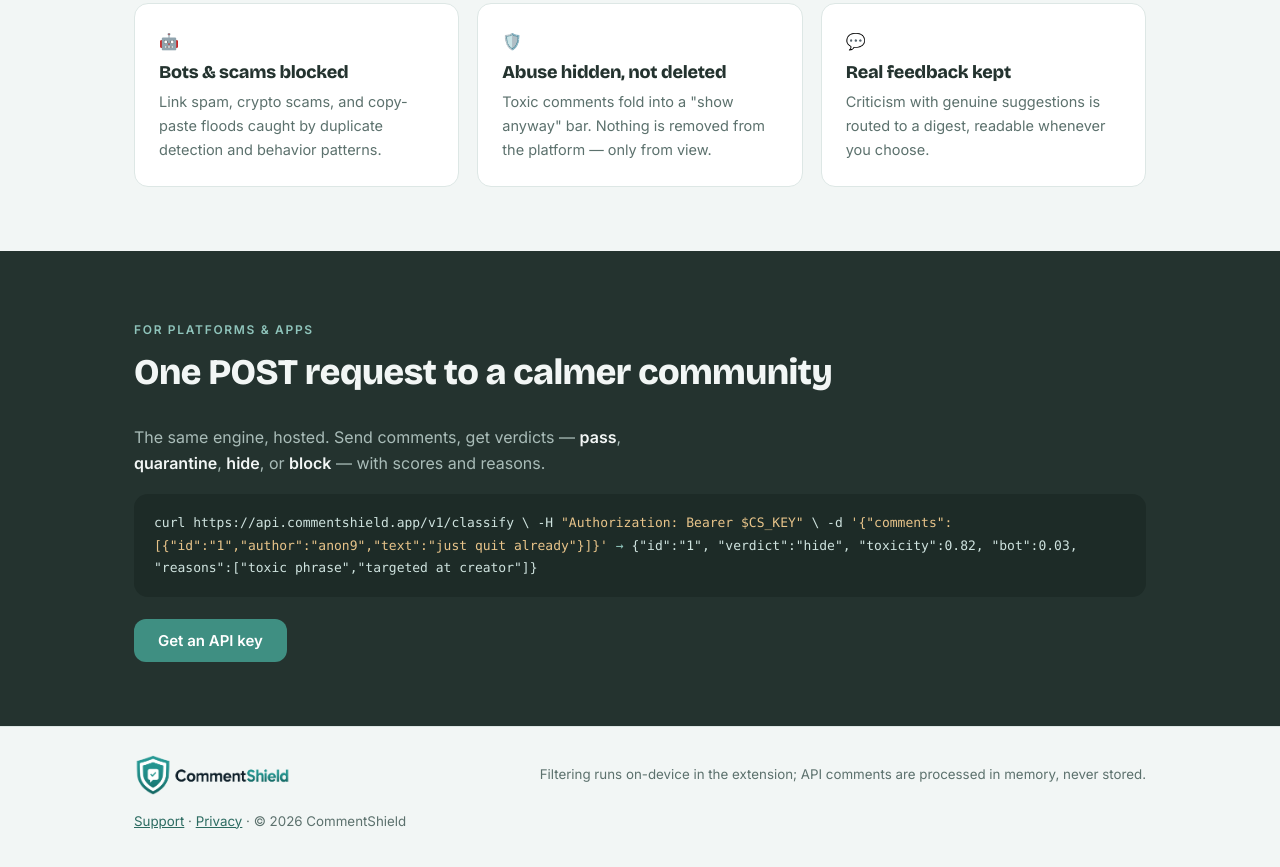
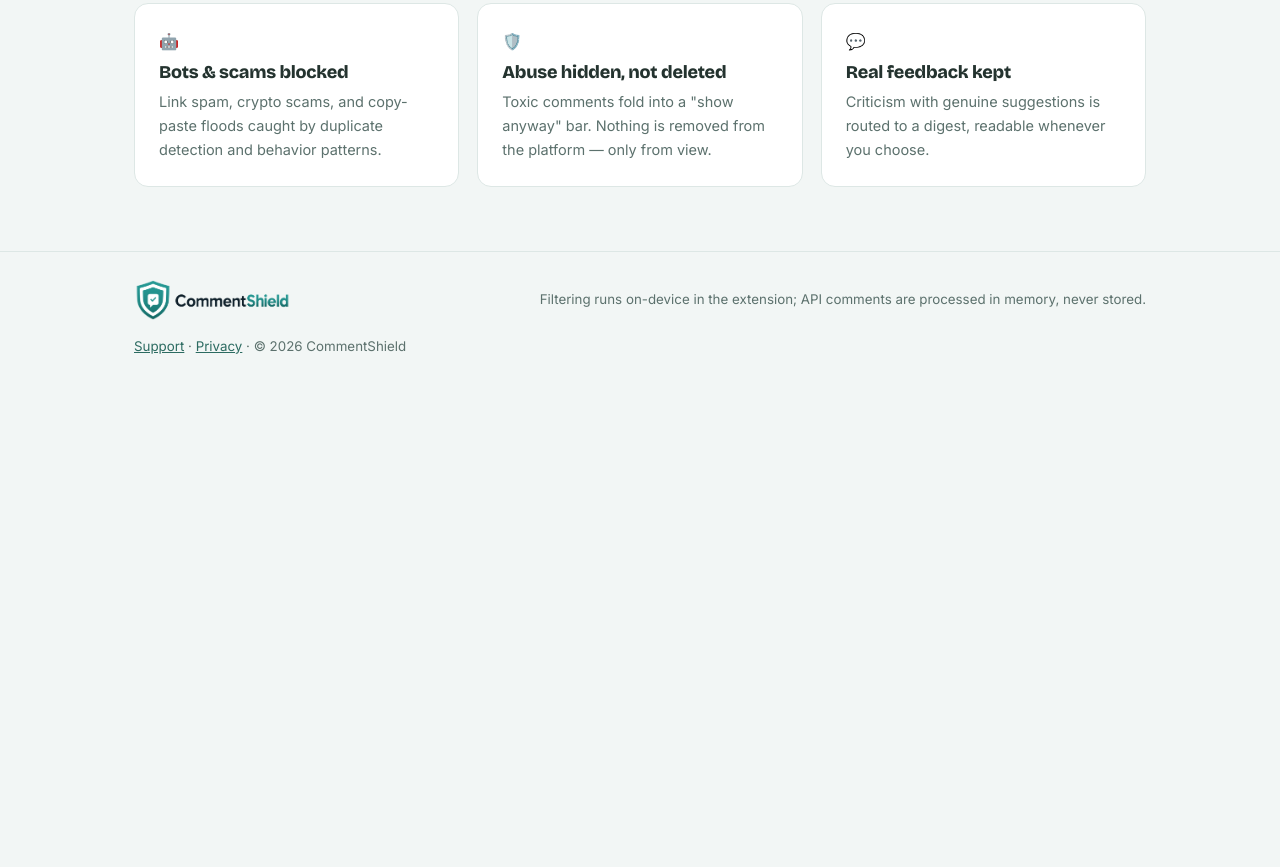
Before and after one commit to jarrell17-prog/commentshield.github.io, a plain HTML site: page index.html in a window 1280 px wide. Shown: the part 789-1656 px from the top of the page. After the commit the page ends 1185 px from the top, so only its background shows below. Drawn offline with nearby package versions, Linux system fonts and the light colour scheme.

Commit message:
Update index.html

```diff
--- a/index.html
+++ b/index.html
@@ -59,23 +59,6 @@
         <div class="tile"><div>&#128172;</div><h3>Real feedback kept</h3>
           <p>Criticism with genuine suggestions is routed to a digest, readable whenever you choose.</p></div>
       </div>
-    </div>
-  </section>
-
-  <section class="band-dark" id="apiBand">
-    <div class="wrap">
-      <span class="eyebrow">For platforms &amp; apps</span>
-      <h2 class="sec">One POST request to a calmer community</h2>
-      <p class="band-lede">The same engine, hosted. Send comments,
-      get verdicts — <b>pass</b>, <b>quarantine</b>,
-      <b>hide</b>, or <b>block</b> — with scores and reasons.</p>
-      <div class="code">curl https://api.commentshield.app/v1/classify \
-  -H <span class="s">"Authorization: Bearer $CS_KEY"</span> \
-  -d <span class="s">'{"comments":[{"id":"1","author":"anon9","text":"just quit already"}]}'</span>
-
-<span class="k">&rarr;</span> {"id":"1", "verdict":"hide", "toxicity":0.82, "bot":0.03,
-   "reasons":["toxic phrase","targeted at creator"]}</div>
-      <div style="margin-top:22px;"><a class="btn" onclick="go('signup')">Get an API key</a></div>
     </div>
   </section>
 </div>
```
